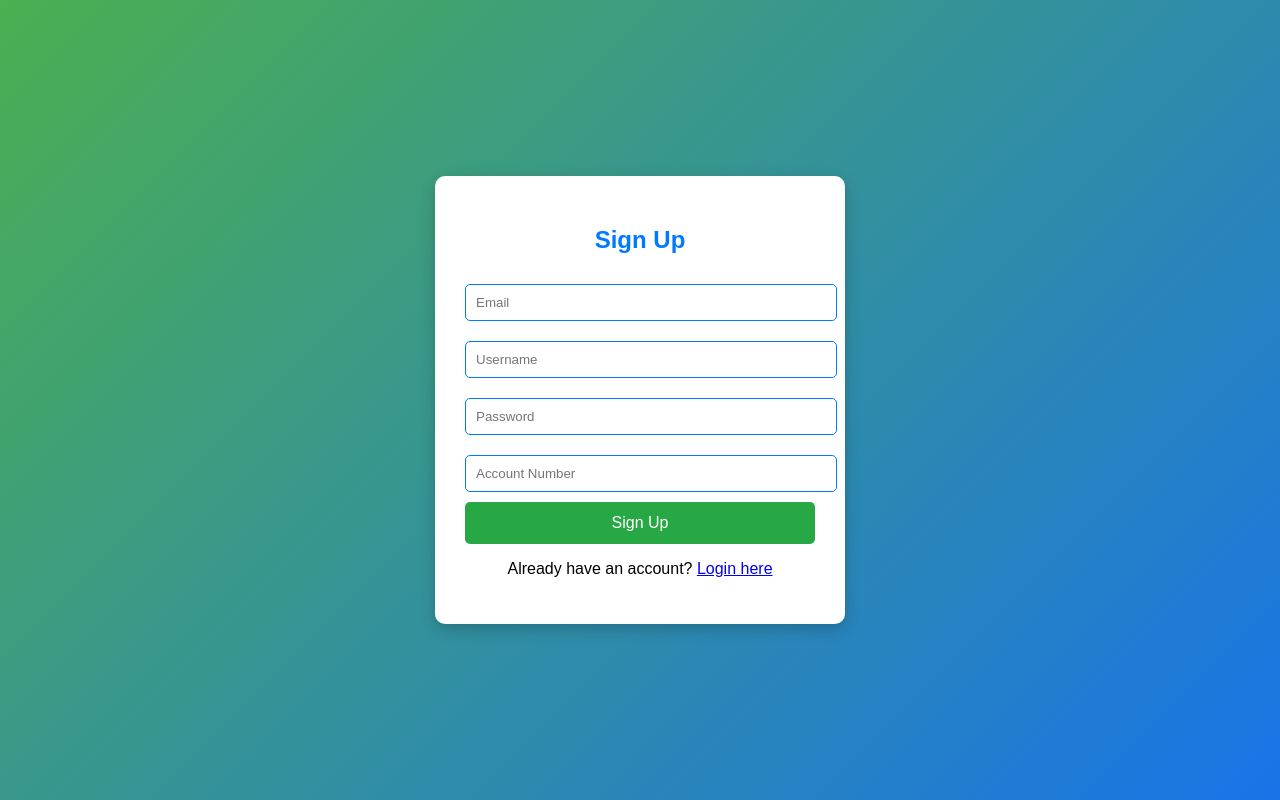
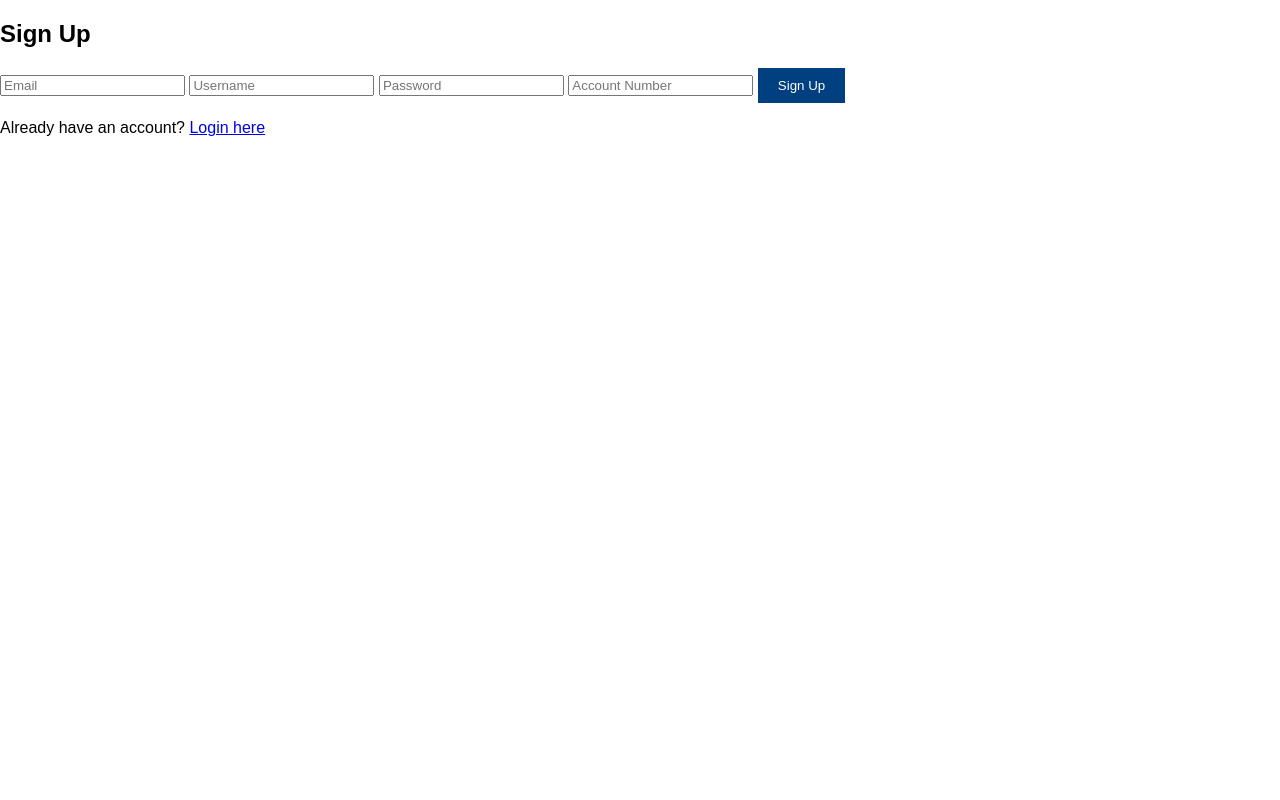
Before and after one commit to abdulkhan26/banking_chatbot, a Flask app: page /signup in a window 1280 px wide. Run offline with Flask 3, Linux system fonts and the light colour scheme.

Commit message:
Initial commit

```diff
--- a/templates/signup.html
+++ b/templates/signup.html
@@ -1,4 +1,4 @@
-<!-- <!-- <!DOCTYPE html>
+<!DOCTYPE html>
 <html lang="en">
 <head>
     <meta charset="UTF-8">
@@ -9,7 +9,7 @@
     <div class="auth-container">
         <h2>Sign Up</h2>
 
-        <!-- Display flash messages
+
         {% with messages = get_flashed_messages() %}
           {% if messages %}
             {% for message in messages %}
@@ -18,7 +18,7 @@
           {% endif %}
         {% endwith %}
 
-        <!-- Display error messages
+        <!-- Display error messages -->
         {% if error %}
           <div class="error-message">{{ error }}</div>
         {% endif %}
@@ -33,149 +33,4 @@
         <p>Already have an account? <a href="{{ url_for('login') }}">Login here</a></p>
     </div>
 </body>
-</html>  -->
-
-<!DOCTYPE html>
-<html lang="en">
-<head>
-    <meta charset="UTF-8">
-    <meta name="viewport" content="width=device-width, initial-scale=1.0">
-    <title>Sign Up</title>
-    <link rel="stylesheet" href="{{ url_for('static', filename='css/styles.css') }}">
-    <style>
-        body {
-            font-family: 'Poppins', sans-serif;
-            background: linear-gradient(135deg, #4CAF50, #1a73e8);
-            color: white;
-            display: flex;
-            justify-content: center;
-            align-items: center;
-            height: 100vh;
-        }
-
-        .auth-container {
-            background-color: white;
-            padding: 30px;
-            border-radius: 10px;
-            box-shadow: 0 5px 15px rgba(0, 0, 0, 0.2);
-            text-align: center;
-            color: black;
-            width: 350px;
-        }
-
-        h2 {
-            color: #007bff;
-            margin-bottom: 20px;
-        }
-
-        input {
-            width: 100%;
-            padding: 10px;
-            margin: 10px 0;
-            border: 1px solid #007bff;
-            border-radius: 5px;
-        }
-
-        button {
-            background-color: #28a745;
-            color: white;
-            padding: 12px;
-            border: none;
-            border-radius: 5px;
-            width: 100%;
-            cursor: pointer;
-            font-size: 16px;
-        }
-
-        button:hover {
-            background-color: #218838;
-        }
-
-        .flash-message {
-            background-color: #ff9800;
-            padding: 10px;
-            color: white;
-            margin: 10px 0;
-            border-radius: 5px;
-        }
-
-        .error-message {
-            background-color: #f44336;
-            padding: 10px;
-            color: white;
-            margin: 10px 0;
-            border-radius: 5px;
-        }
-
-        .popup {
-            display: none;
-            position: fixed;
-            top: 50%;
-            left: 50%;
-            transform: translate(-50%, -50%);
-            background-color: white;
-            color: black;
-            padding: 20px;
-            border-radius: 10px;
-            box-shadow: 0 5px 15px rgba(0, 0, 0, 0.3);
-            text-align: center;
-            z-index: 1000;
-        }
-
-        .popup button {
-            margin-top: 10px;
-            background-color: #007bff;
-            color: white;
-        }
-    </style>
-    <script>
-        function signup(event) {
-            event.preventDefault(); // Prevent form submission
-
-            // Show popup message
-            document.getElementById("popup").style.display = "block";
-        }
-
-        function closePopup() {
-            document.getElementById("popup").style.display = "none";
-            window.location.href = "{{ url_for('login') }}"; // Redirect to home page after successful sign-up
-        }
-    </script>
-</head>
-<body>
-    <div class="auth-container">
-        <h2>Sign Up</h2>
-
-        <!-- Display flash messages -->
-        {% with messages = get_flashed_messages() %}
-          {% if messages %}
-            {% for message in messages %}
-              <div class="flash-message">{{ message }}</div>
-            {% endfor %}
-          {% endif %}
-        {% endwith %}
-
-        <!-- Display error messages -->
-        {% if error %}
-          <div class="error-message">{{ error }}</div>
-        {% endif %}
-
-        <!-- Sign-up form -->
-        <form onsubmit="signup(event)">
-            <input type="email" name="email" placeholder="Email" value="{{ request.form.get('email', '') }}" required>
-            <input type="text" name="username" placeholder="Username" value="{{ request.form.get('username', '') }}" required>
-            <input type="password" name="password" placeholder="Password" required>
-            <input type="text" name="account_number" placeholder="Account Number" value="{{ request.form.get('account_number', '') }}" required>
-            <button type="submit">Sign Up</button>
-        </form>
-
-        <!-- Popup message after successful sign-up -->
-        <div id="popup" class="popup">
-            <p>Successfully created the account!</p>
-            <button onclick="closePopup()">OK</button>
-        </div>
-
-        <p>Already have an account? <a href="{{ url_for('login') }}">Login here</a></p>
-    </div>
-</body>
 </html>
```
